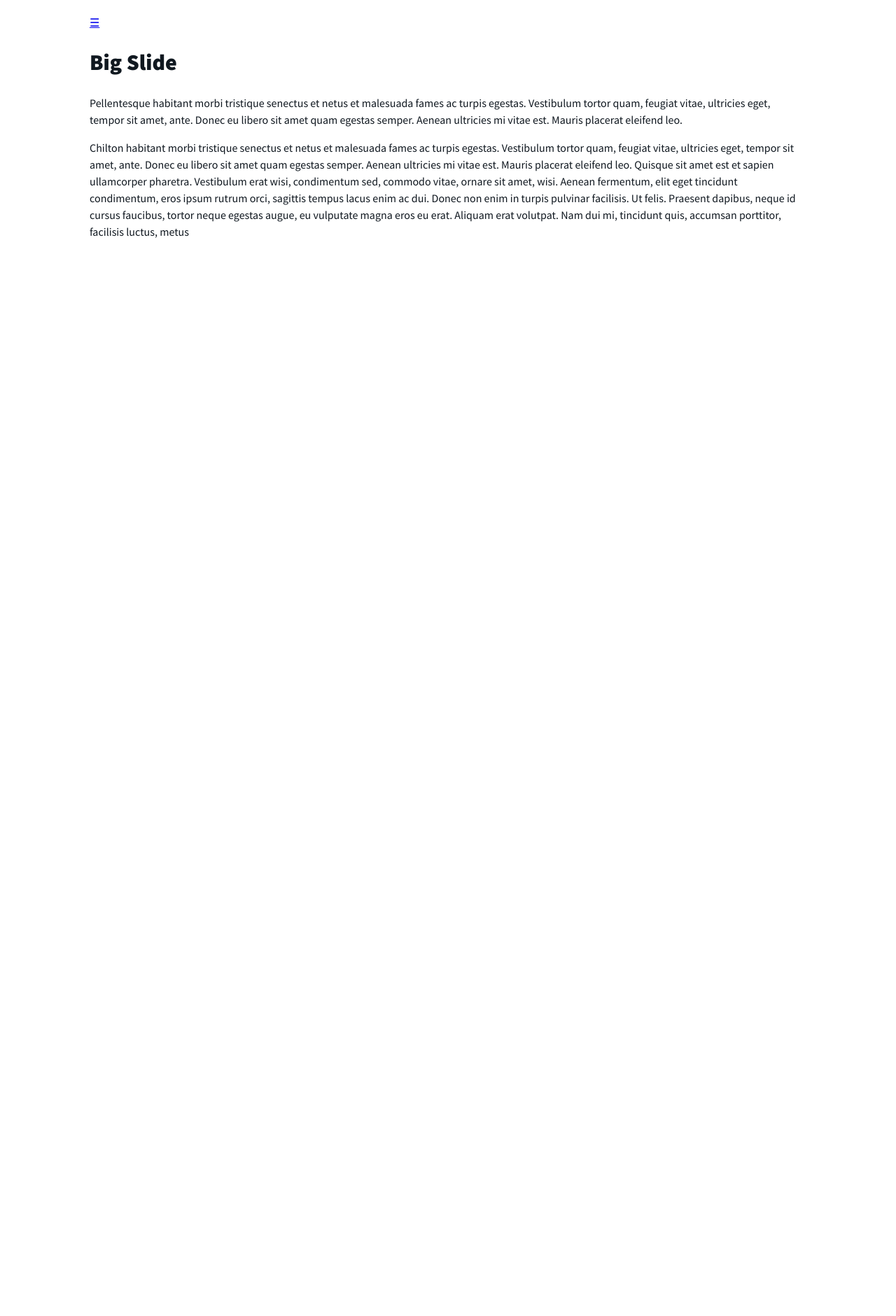
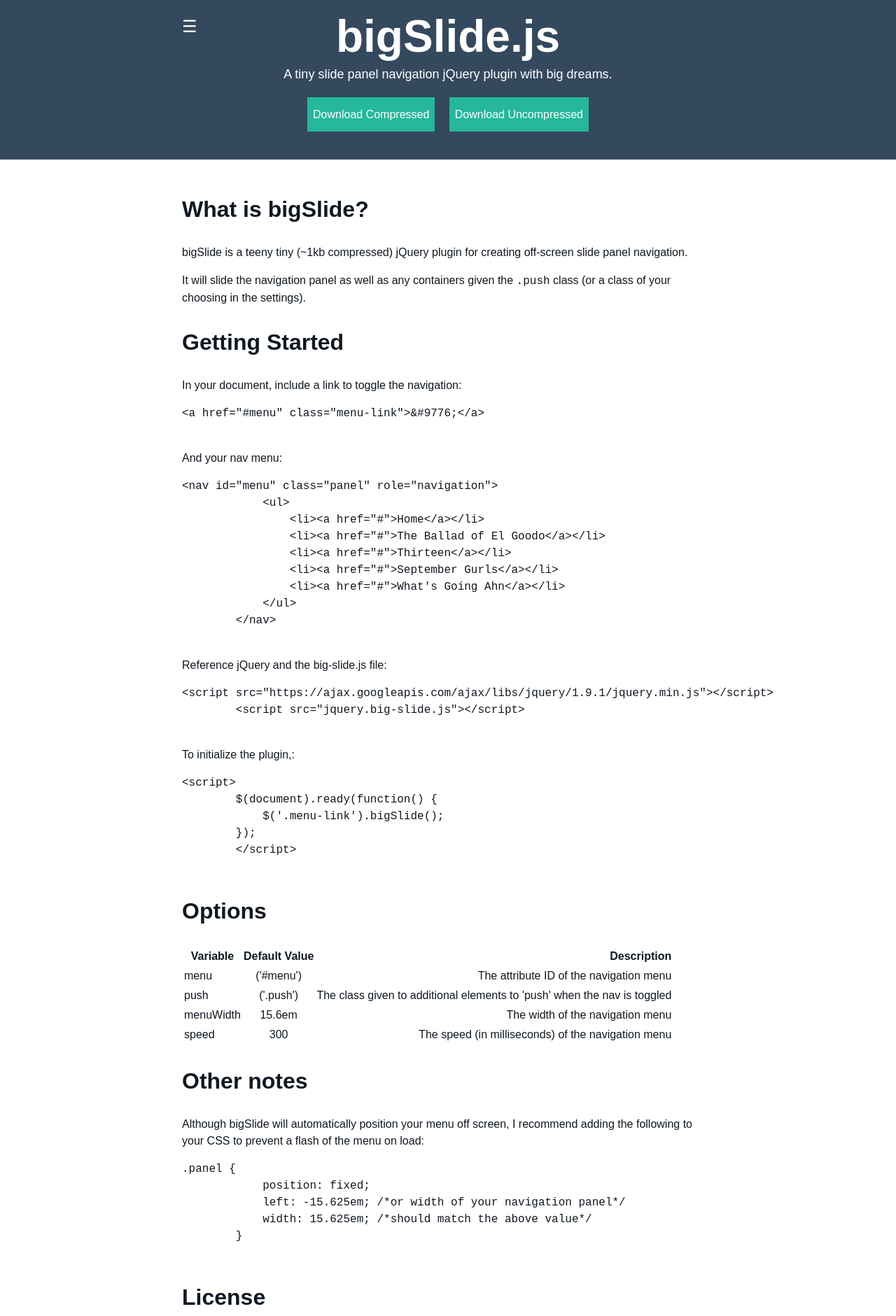
Before and after one commit to ascott1/bigSlide.js, a plain HTML site: page index.html in a window 1280 px wide. Shown: the top 1881 px of the page at 70% size. Before the commit the page ends 800 px from the top, so only its background shows below. Drawn offline with nearby package versions, Linux system fonts and the light colour scheme.

Commit message:
add demo content

```diff
--- a/css/style.css
+++ b/css/style.css
@@ -1,20 +1,143 @@
+/*
+Global Styles
+======================================
+*/
+
+*, *:before, *:after {
+  -moz-box-sizing: border-box; -webkit-box-sizing: border-box; box-sizing: border-box;
+ }
+
 body {
   font-family: 'Source Sans Pro', sans-serif;
   color: #101820;
   line-height: 1.5;
+  color: #101820;
 }
+
+/*
+Layout
+======================================
+*/
 
 .wrap {
   position: relative;
-    max-width: 80%;
+  max-width: 800px;
   margin: 0 auto;
   padding: 20px;
 }
 
-.panel {
-    background: #101820;
+/*
+Typography
+======================================
+*/
+
+h1 {
+  text-align: center;
+  font-size: 4em;
+  margin: 0;
+  line-height: 1;
 }
 
-.panel a {
+h2 {
+  font-size: 2em;
+}
+
+ul,
+li {
+  margin: 0;
+  padding: 0;
+}
+
+li {
+  list-style: none;
+}
+
+a {
+  text-decoration: none;
+  transition: 0.2s ease;
+}
+
+/*
+Masthead
+======================================
+*/
+
+.masthead {
+  background: #34495D;
+  color: #fff;
+  position: relative;
+}
+
+.menu-link {
+  position: absolute;
+  font-size: 1.5em;
+}
+
+.menu-link:link,
+.menu-link:visited {
   color: #fff;
 }
+
+.menu-link:hover,
+.menu-link:active {
+  color: #25B89A;
+}
+
+.subtitle {
+  text-align: center;
+  font-size: 1.125em;
+  margin: .5em 0;
+}
+
+.btn-list {
+  margin: 2em 0;
+  text-align: center;
+}
+
+.btn-list li {
+  display: inline-block;
+}
+
+.btn-list li:first-of-type {
+  margin-right: 1em;
+}
+
+.btn {
+  padding: 1em .5em;
+  text-align: center;
+}
+
+.btn:link,
+.btn:visited {
+  background: #25B89A;
+  color: #fff;
+}
+
+.btn:hover,
+.btn:active {
+  background: #16a085;
+}
+
+/*
+Nav Panel
+======================================
+*/
+
+.panel {
+  background: #2C3E50;
+  z-index: 9999;
+}
+
+.panel ul {
+  border-top: 2px solid #34495D;
+}
+
+.panel li {
+  border-bottom: 2px solid #34495D;
+  padding: 1em;
+}
+
+.panel a:link,
+.panel a:visited {
+  color: #fff;
+}
--- a/index.html
+++ b/index.html
@@ -5,10 +5,10 @@
 <!--[if gt IE 8]><!--> <html class="no-js"> <!--<![endif]-->
     <head>
         <meta charset="utf-8">
-        <title></title>
+        <title>bigSlide.js</title>
         <meta name="description" content="">
         <meta name="viewport" content="width=device-width">
-        <link href='http://fonts.googleapis.com/css?family=Source+Sans+Pro:400,600,900' rel='stylesheet' type='text/css'>
+        <!--<link href='http://fonts.googleapis.com/css?family=Source+Sans+Pro:400,600,900' rel='stylesheet' type='text/css'>-->
         <link rel="stylesheet" href="bower_components/normalize-css/normalize.css">
         <link rel="stylesheet" href="css/style.css">
     </head>
@@ -24,18 +24,135 @@
         </ul>
     </nav>
 
+    <div class="masthead">
+        <div class="wrap push">
+
+            <a href="#menu" class="menu-link">&#9776;</a>
+
+            <h1>bigSlide.js</h1>
+            <p class="subtitle">A tiny slide panel navigation jQuery plugin with big dreams.</p>
+
+            <ul class="btn-list">
+                <li><a class="btn" href="https://raw.github.com/ascott1/bigSlide.js/master/dist/bigSlide.min.js">Download Compressed</a></li>
+                <li><a class="btn" href="https://raw.github.com/ascott1/bigSlide.js/master/dist/bigSlide.js">Download Uncompressed</a></li>
+            </ul>
+        </div> <!-- /.wrap -->
+    </div> <!-- /.masthead-->
+
     <div class="wrap push">
 
-        <a href="#menu" class="menu-link">&#9776;</a>
+        <h2>What is bigSlide?</h2>
 
-        <h1>Big Slide</h1>
+        <p>bigSlide is a teeny tiny (~1kb compressed) jQuery plugin for creating off-screen slide panel navigation.</p>
 
-        <p>Pellentesque habitant morbi tristique senectus et netus et malesuada fames ac turpis egestas. Vestibulum tortor quam, feugiat vitae, ultricies eget, tempor sit amet, ante. Donec eu libero sit amet quam egestas semper. Aenean ultricies mi vitae est. Mauris placerat eleifend leo.</p>
+        <p>It will slide the navigation panel as well as any containers given the <code>.push</code> class (or a class of your choosing in the settings).</p>
 
-        <p>Chilton habitant morbi tristique senectus et netus et malesuada fames ac turpis egestas. Vestibulum tortor quam, feugiat vitae, ultricies eget, tempor sit amet, ante. Donec eu libero sit amet quam egestas semper. Aenean ultricies mi vitae est. Mauris placerat eleifend leo. Quisque sit amet est et sapien ullamcorper pharetra. Vestibulum erat wisi, condimentum sed, commodo vitae, ornare sit amet, wisi. Aenean fermentum, elit eget tincidunt condimentum, eros ipsum rutrum orci, sagittis tempus lacus enim ac dui. Donec non enim in turpis pulvinar facilisis. Ut felis. Praesent dapibus, neque id cursus faucibus, tortor neque egestas augue, eu vulputate magna eros eu erat. Aliquam erat volutpat. Nam dui mi, tincidunt quis, accumsan porttitor, facilisis luctus, metus</p>
+        <h2>Getting Started</h2>
+
+        <p>In your document, include a link to toggle the navigation:</p>
+
+        <pre><code>&lt;a href="#menu" class="menu-link"&gt;&amp;#9776;&lt;/a&gt;
+        </code></pre>
+
+        <p>And your nav menu:</p>
+
+        <pre><code>&lt;nav id="menu" class="panel" role="navigation"&gt;
+            &lt;ul&gt;
+                &lt;li&gt;&lt;a href="#"&gt;Home&lt;/a&gt;&lt;/li&gt;
+                &lt;li&gt;&lt;a href="#"&gt;The Ballad of El Goodo&lt;/a&gt;&lt;/li&gt;
+                &lt;li&gt;&lt;a href="#"&gt;Thirteen&lt;/a&gt;&lt;/li&gt;
+                &lt;li&gt;&lt;a href="#"&gt;September Gurls&lt;/a&gt;&lt;/li&gt;
+                &lt;li&gt;&lt;a href="#"&gt;What's Going Ahn&lt;/a&gt;&lt;/li&gt;
+            &lt;/ul&gt;
+        &lt;/nav&gt;
+        </code></pre>
+
+        <p>Reference jQuery and the big-slide.js file:</p>
+
+        <pre><code>&lt;script src="https://ajax.googleapis.com/ajax/libs/jquery/1.9.1/jquery.min.js"&gt;&lt;/script&gt;
+        &lt;script src="jquery.big-slide.js"&gt;&lt;/script&gt;
+        </code></pre>
+
+        <p>To initialize the plugin,:</p>
+
+        <pre><code>&lt;script&gt;
+        $(document).ready(function() {
+            $('.menu-link').bigSlide();
+        });
+        &lt;/script&gt;
+        </code></pre>
+
+        <h2>Options</h2>
+
+        <table>
+        <thead>
+        <tr>
+        <th> Variable   </th>
+        <th align="center"> Default Value </th>
+        <th align="right"> Description       </th>
+        </tr>
+        </thead>
+        <tbody>
+        <tr>
+        <td> menu       </td>
+        <td align="center"> ('#menu')     </td>
+        <td align="right"> The attribute ID of the navigation menu </td>
+        </tr>
+        <tr>
+        <td> push       </td>
+        <td align="center"> ('.push')     </td>
+        <td align="right"> The class given to additional elements to 'push' when the nav is toggled  </td>
+        </tr>
+        <tr>
+        <td> menuWidth  </td>
+        <td align="center"> 15.6em        </td>
+        <td align="right"> The width of the navigation menu </td>
+        </tr>
+        <tr>
+        <td> speed      </td>
+        <td align="center"> 300           </td>
+        <td align="right"> The speed (in milliseconds) of the navigation menu    </td>
+        </tr>
+        </tbody>
+        </table>
 
 
-    </div>
+        <h2>Other notes</h2>
+
+        <p>Although bigSlide will automatically position your menu off screen, I recommend adding the following to your CSS to prevent a flash of the menu on load:</p>
+
+        <pre><code>.panel {
+            position: fixed;
+            left: -15.625em; /*or width of your navigation panel*/
+            width: 15.625em; /*should match the above value*/
+        }
+        </code></pre>
+
+        <h2>License</h2>
+
+        <p>The MIT License (MIT)</p>
+
+        <p>Copyright (c) 2013 Adam Scott</p>
+
+        <p>Permission is hereby granted, free of charge, to any person obtaining a copy of
+        this software and associated documentation files (the "Software"), to deal in
+        the Software without restriction, including without limitation the rights to
+        use, copy, modify, merge, publish, distribute, sublicense, and/or sell copies of
+        the Software, and to permit persons to whom the Software is furnished to do so,
+        subject to the following conditions:</p>
+
+        <p>The above copyright notice and this permission notice shall be included in all
+        copies or substantial portions of the Software.</p>
+
+        <p>THE SOFTWARE IS PROVIDED "AS IS", WITHOUT WARRANTY OF ANY KIND, EXPRESS OR
+        IMPLIED, INCLUDING BUT NOT LIMITED TO THE WARRANTIES OF MERCHANTABILITY, FITNESS
+        FOR A PARTICULAR PURPOSE AND NONINFRINGEMENT. IN NO EVENT SHALL THE AUTHORS OR
+        COPYRIGHT HOLDERS BE LIABLE FOR ANY CLAIM, DAMAGES OR OTHER LIABILITY, WHETHER
+        IN AN ACTION OF CONTRACT, TORT OR OTHERWISE, ARISING FROM, OUT OF OR IN
+        CONNECTION WITH THE SOFTWARE OR THE USE OR OTHER DEALINGS IN THE SOFTWARE.</p>
+
+
+    </div> <!-- /.wrap-->
     <script src="bower_components/jquery/jquery.min.js"></script>
     <script src="js/bigSlide.js"></script>
     <script>
```
Lines whose indentation alone changed are shown as unchanged.
